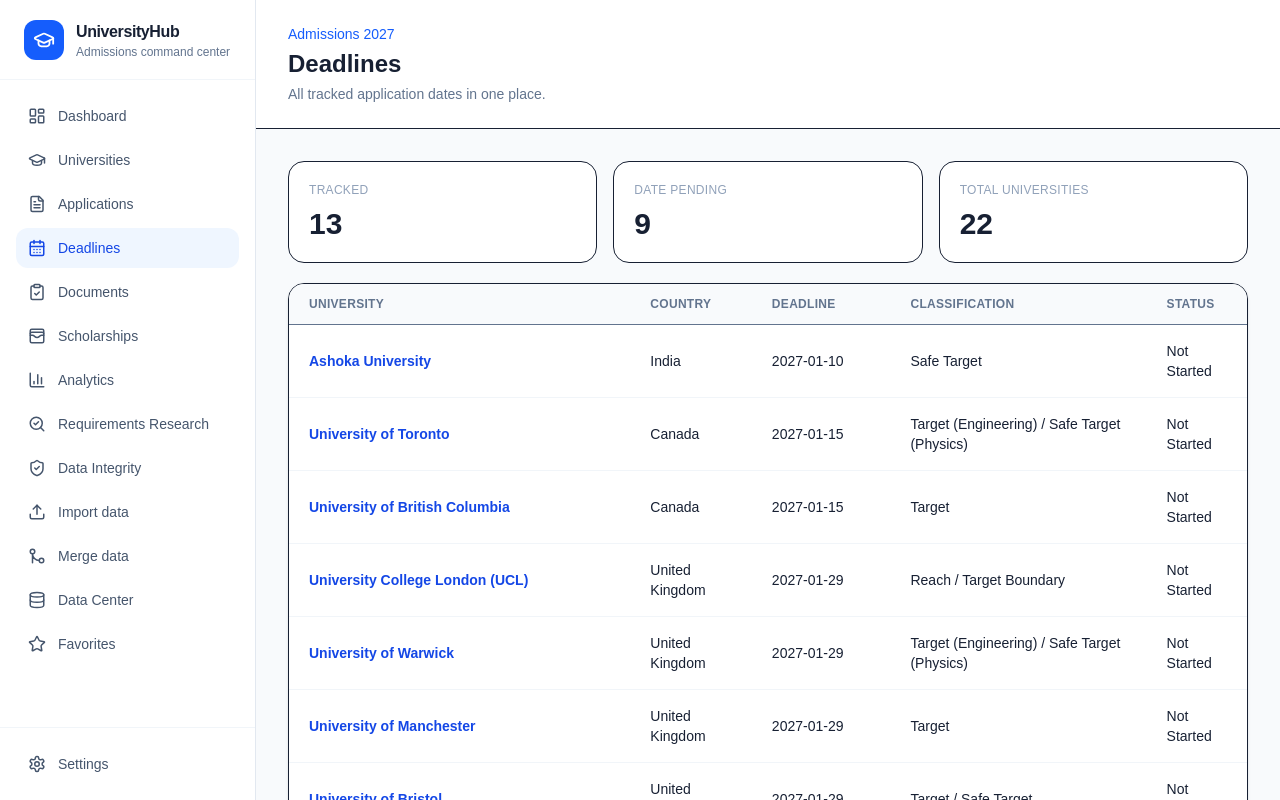
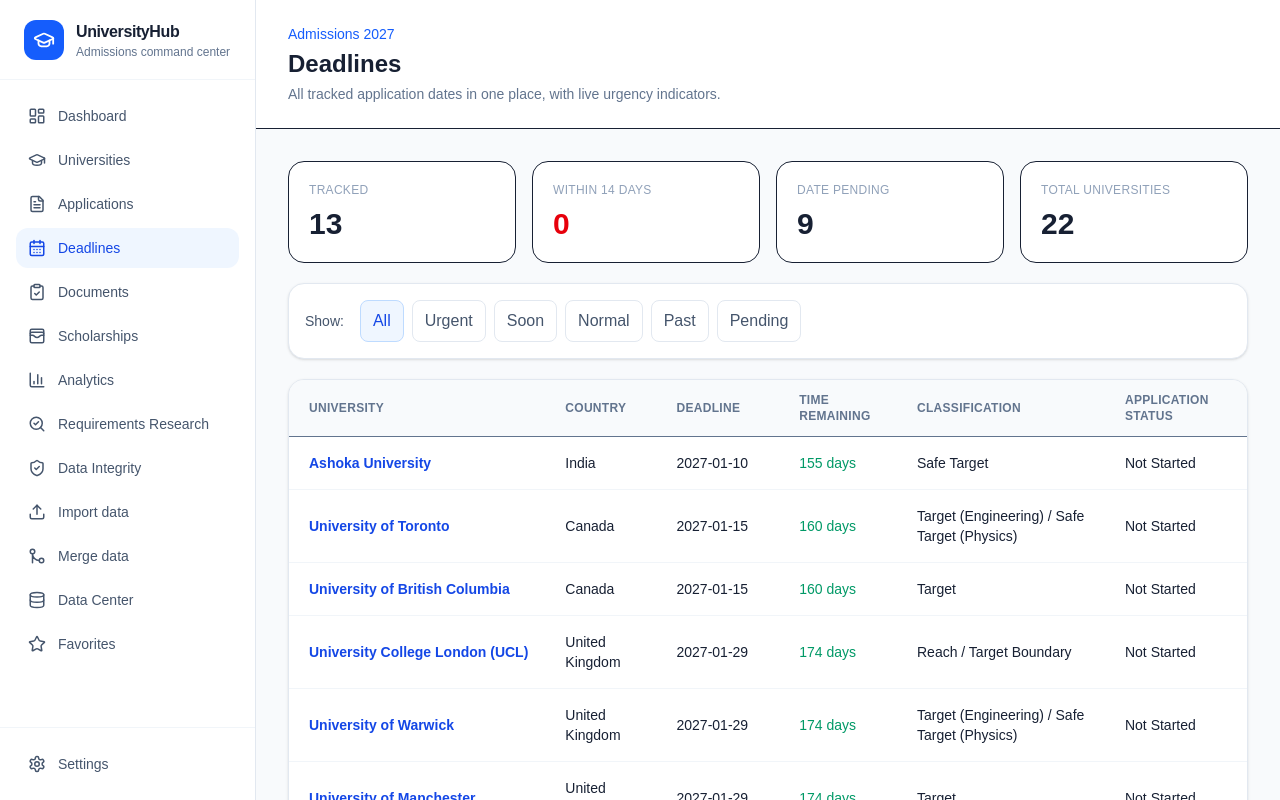
Before and after one commit to swiftpear1o1/UniversityHub101, a Next.js app: page /deadlines in a window 1280 px wide. Shown: the top 800 px of the page. Built offline with nearby package versions, Linux system fonts and the light colour scheme.

Commit message:
feat: add deadline urgency tracking and filters

```diff
--- a/app/deadlines/page.tsx
+++ b/app/deadlines/page.tsx
@@ -1,20 +1,21 @@
 "use client";
+import { useMemo, useState } from "react";
 import Link from "next/link";
 import { Sidebar } from "@/components/Sidebar";
 import { universities } from "@/lib/universities";
 
-function deadlineValue(value: string) {
-  if (!value) return Number.POSITIVE_INFINITY;
-  const parsed = Date.parse(value);
-  return Number.isNaN(parsed) ? Number.POSITIVE_INFINITY : parsed;
-}
+function deadlineValue(value: string) { if (!value) return Number.POSITIVE_INFINITY; const parsed = Date.parse(value); return Number.isNaN(parsed) ? Number.POSITIVE_INFINITY : parsed; }
+function daysUntil(value:string){ const t=deadlineValue(value); if(!Number.isFinite(t)) return null; return Math.ceil((t-Date.now())/86400000); }
+function urgency(value:string){ const d=daysUntil(value); if(d===null) return "pending"; if(d<0) return "past"; if(d<=14) return "urgent"; if(d<=30) return "soon"; return "normal"; }
 
 export default function DeadlinesPage(){
-  const rows=[...universities].sort((a,b)=>deadlineValue(a.deadline)-deadlineValue(b.deadline));
-  const tracked=rows.filter(u=>u.deadline);
-  const pending=rows.filter(u=>!u.deadline);
-  return <div className="min-h-screen bg-slate-50"><Sidebar/><main className="ml-64 min-h-screen"><header className="border-b bg-white px-8 py-6"><p className="text-sm font-medium text-blue-600">Admissions 2027</p><h1 className="mt-1 text-2xl font-semibold">Deadlines</h1><p className="mt-1 text-sm text-slate-500">All tracked application dates in one place.</p></header><div className="space-y-5 p-8">
-    <div className="grid gap-4 md:grid-cols-3"><div className="rounded-2xl border bg-white p-5"><p className="text-xs uppercase tracking-wide text-slate-400">Tracked</p><p className="mt-2 text-3xl font-semibold">{tracked.length}</p></div><div className="rounded-2xl border bg-white p-5"><p className="text-xs uppercase tracking-wide text-slate-400">Date pending</p><p className="mt-2 text-3xl font-semibold">{pending.length}</p></div><div className="rounded-2xl border bg-white p-5"><p className="text-xs uppercase tracking-wide text-slate-400">Total universities</p><p className="mt-2 text-3xl font-semibold">{rows.length}</p></div></div>
-    <section className="overflow-hidden rounded-2xl border bg-white shadow-sm"><table className="w-full text-left text-sm"><thead className="border-b bg-slate-50 text-xs uppercase tracking-wide text-slate-500"><tr><th className="px-5 py-3">University</th><th className="px-4 py-3">Country</th><th className="px-4 py-3">Deadline</th><th className="px-4 py-3">Classification</th><th className="px-4 py-3">Status</th></tr></thead><tbody className="divide-y divide-slate-100">{rows.map(u=><tr key={u.id}><td className="px-5 py-4"><Link className="font-semibold text-blue-700 hover:underline" href={`/universities/${u.id}`}>{u.name}</Link></td><td className="px-4 py-4">{u.country}</td><td className="px-4 py-4">{u.deadline||"Pending verification"}</td><td className="px-4 py-4">{u.classification}</td><td className="px-4 py-4">{u.status}</td></tr>)}</tbody></table></section>
-  </div></main></div>
+ const [filter,setFilter]=useState("All");
+ const rows=useMemo(()=>[...universities].sort((a,b)=>deadlineValue(a.deadline)-deadlineValue(b.deadline)),[]);
+ const tracked=rows.filter(u=>u.deadline), pending=rows.filter(u=>!u.deadline), urgent=tracked.filter(u=>{const d=daysUntil(u.deadline);return d!==null&&d>=0&&d<=14});
+ const visible=rows.filter(u=>filter==="All" || urgency(u.deadline)===filter);
+ return <div className="min-h-screen bg-slate-50"><Sidebar/><main className="ml-64 min-h-screen"><header className="border-b bg-white px-8 py-6"><p className="text-sm font-medium text-blue-600">Admissions 2027</p><h1 className="mt-1 text-2xl font-semibold">Deadlines</h1><p className="mt-1 text-sm text-slate-500">All tracked application dates in one place, with live urgency indicators.</p></header><div className="space-y-5 p-8">
+ <div className="grid gap-4 md:grid-cols-4"><div className="rounded-2xl border bg-white p-5"><p className="text-xs uppercase tracking-wide text-slate-400">Tracked</p><p className="mt-2 text-3xl font-semibold">{tracked.length}</p></div><div className="rounded-2xl border bg-white p-5"><p className="text-xs uppercase tracking-wide text-slate-400">Within 14 days</p><p className="mt-2 text-3xl font-semibold text-red-600">{urgent.length}</p></div><div className="rounded-2xl border bg-white p-5"><p className="text-xs uppercase tracking-wide text-slate-400">Date pending</p><p className="mt-2 text-3xl font-semibold">{pending.length}</p></div><div className="rounded-2xl border bg-white p-5"><p className="text-xs uppercase tracking-wide text-slate-400">Total universities</p><p className="mt-2 text-3xl font-semibold">{rows.length}</p></div></div>
+ <section className="rounded-2xl border border-slate-200 bg-white p-4 shadow-sm"><div className="flex flex-wrap items-center gap-2"><span className="mr-2 text-sm font-medium text-slate-600">Show:</span>{[["All","All"],["Urgent","urgent"],["Soon","soon"],["Normal","normal"],["Past","past"],["Pending","pending"]].map(([label,value])=><button key={value} onClick={()=>setFilter(value)} className={`rounded-lg border px-3 py-2 text-xs font-medium ${filter===value?"border-blue-200 bg-blue-50 text-blue-700":"border-slate-200 text-slate-600 hover:bg-slate-50"}`}>{label}</button>)}</div></section>
+ <section className="overflow-x-auto rounded-2xl border border-slate-200 bg-white shadow-sm"><table className="w-full min-w-[950px] text-left text-sm"><thead className="border-b bg-slate-50 text-xs uppercase tracking-wide text-slate-500"><tr><th className="px-5 py-3">University</th><th className="px-4 py-3">Country</th><th className="px-4 py-3">Deadline</th><th className="px-4 py-3">Time remaining</th><th className="px-4 py-3">Classification</th><th className="px-4 py-3">Application status</th></tr></thead><tbody className="divide-y divide-slate-100">{visible.map(u=>{const d=daysUntil(u.deadline);const state=urgency(u.deadline);return <tr key={u.id} className={state==="urgent"?"bg-red-50/40":state==="past"?"bg-slate-50":""}><td className="px-5 py-4"><Link className="font-semibold text-blue-700 hover:underline" href={`/universities/${u.id}`}>{u.name}</Link></td><td className="px-4 py-4">{u.country}</td><td className="px-4 py-4">{u.deadline||"Pending verification"}</td><td className="px-4 py-4">{d===null?<span className="text-slate-400">Pending</span>:d<0?<span className="font-medium text-slate-500">Passed {Math.abs(d)}d ago</span>:<span className={`font-medium ${d<=14?"text-red-600":d<=30?"text-amber-600":"text-emerald-600"}`}>{d===0?"Today":`${d} days`}</span>}</td><td className="px-4 py-4">{u.classification}</td><td className="px-4 py-4">{u.status}</td></tr>})}</tbody></table></section>
+ </div></main></div>;
 }
```
